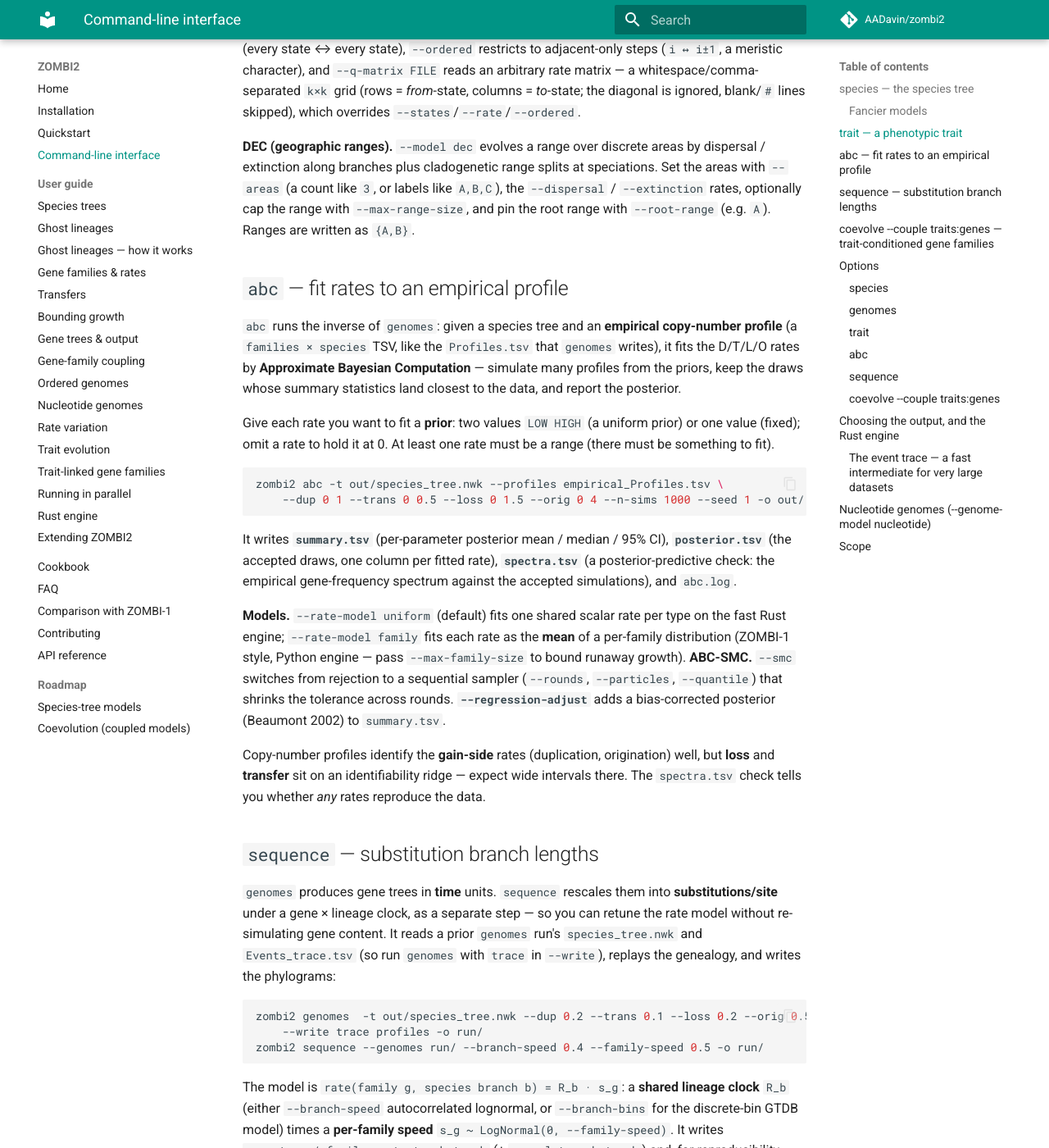
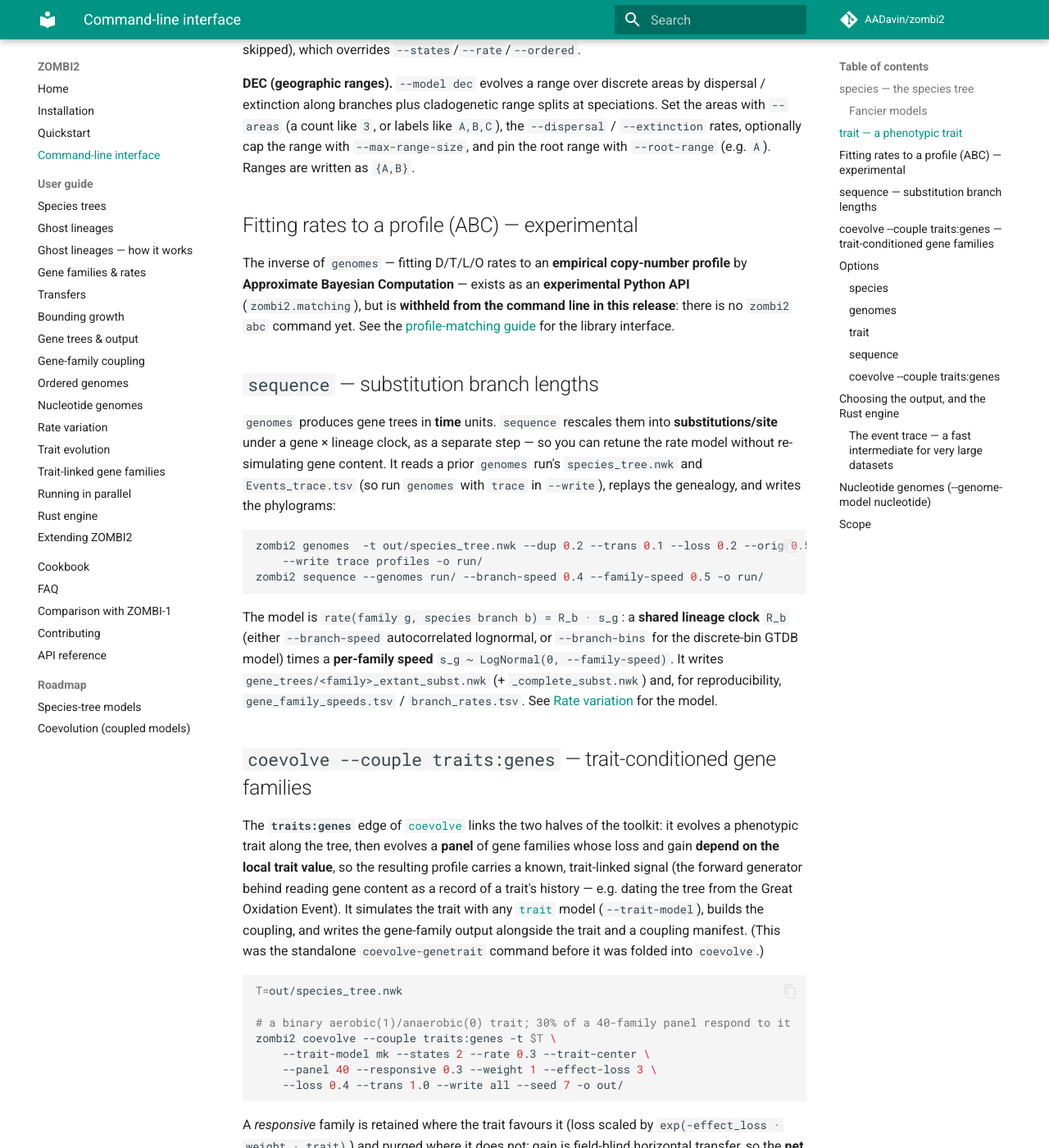
Before and after one commit to AADavin/zombi2, an MkDocs documentation site: the page built from docs/cli.md, in a window 1280 px wide and 1400 px high, scrolled down 3472 px. Shown: the whole window at 82% size. Built offline with MkDocs 1.6.1 and Material for MkDocs 9.7.7, drawn with Linux system fonts in a browser that asks for light colours; comment, search, counter and statistics services are not loaded; some of the changed text lies outside the part shown.

Commit message:
Fix publication-readiness quick wins: version, README example, install & abc docs
From the publication-readiness audit — docs/metadata accuracy only, no code changes:

- pyproject: bump 0.1.0.dev0 -> 0.2.0.dev0 to match zombi2/__init__.py and the CLI
  --version banner (they disagreed).
- README: the Python quickstart passed simulate_genomes(initial_size=...), which is
  not a valid kwarg and raised TypeError; the public parameter is initial_families.
- docs/installation.md: document the mandatory Rust/maturin build for the default
  genomes engine — the page previously said "numpy only", but the built-in gene-family
  model has no pure-Python fallback and errors without the compiled extension.
- docs/cli.md: remove the documented `zombi2 abc` command (deliberately unregistered in
  this release; the docs contradicted the CLI). Replaced with a short note pointing to
  the experimental zombi2.matching Python API; dropped the abc example and options table.

mkdocs build --strict passes.

Co-Authored-By: Claude Opus 4.8 <noreply@anthropic.com>

````diff
--- a/docs/cli.md
+++ b/docs/cli.md
@@ -2,7 +2,7 @@
 
 Installing the package puts a `zombi2` command on your PATH — a thin wrapper over the library.
 Everything starts from a species tree; you then evolve gene families and/or a phenotypic trait
-along it — or run the inverse, fitting rates to an empirical profile.
+along it.
 
 ```bash
 # 1. a species tree -> out/species_tree.nwk  (runs with defaults)
@@ -15,11 +15,7 @@ zombi2 genomes --tree out/species_tree.nwk \
 # 3. a phenotypic trait along that tree
 zombi2 trait --tree out/species_tree.nwk --model ou --alpha 2 --theta 5 --seed 1 -o out/
 
-# 4. fit gene-family rates to an empirical profile (ABC inference)
-zombi2 abc --tree out/species_tree.nwk --profiles empirical_Profiles.tsv \
-    --dup 0 1 --loss 0 1.5 --orig 0 4 --n-sims 1000 --seed 1 -o out/
-
-# 5. gene families whose loss/gain is conditioned on a trait
+# 4. gene families whose loss/gain is conditioned on a trait
 zombi2 coevolve --couple traits:genes --tree out/species_tree.nwk \
     --trait-model mk --states 2 --trait-center --responsive 0.3 --effect-loss 3 --seed 1 -o out/
 ```
@@ -174,36 +170,13 @@ extinction along branches plus cladogenetic range splits at speciations. Set the
 optionally cap the range with `--max-range-size`, and pin the root range with `--root-range`
 (e.g. `A`). Ranges are written as `{A,B}`.
 
-## `abc` — fit rates to an empirical profile
+## Fitting rates to a profile (ABC) — experimental
 
-`abc` runs the inverse of `genomes`: given a species tree and an **empirical copy-number profile**
-(a `families × species` TSV, like the `Profiles.tsv` that `genomes` writes), it fits the D/T/L/O
-rates by **Approximate Bayesian Computation** — simulate many profiles from the priors, keep the
-draws whose summary statistics land closest to the data, and report the posterior.
-
-Give each rate you want to fit a **prior**: two values `LOW HIGH` (a uniform prior) or one value
-(fixed); omit a rate to hold it at 0. At least one rate must be a range (there must be something
-to fit).
-
-```bash
-zombi2 abc -t out/species_tree.nwk --profiles empirical_Profiles.tsv \
-    --dup 0 1 --trans 0 0.5 --loss 0 1.5 --orig 0 4 --n-sims 1000 --seed 1 -o out/
-```
-
-It writes **`summary.tsv`** (per-parameter posterior mean / median / 95% CI), **`posterior.tsv`**
-(the accepted draws, one column per fitted rate), **`spectra.tsv`** (a posterior-predictive check:
-the empirical gene-frequency spectrum against the accepted simulations), and `abc.log`.
-
-**Models.** `--rate-model uniform` (default) fits one shared scalar rate per type on the fast Rust
-engine; `--rate-model family` fits each rate as the **mean** of a per-family distribution (ZOMBI-1
-style, Python engine — pass `--max-family-size` to bound runaway growth). **ABC-SMC.** `--smc`
-switches from rejection to a sequential sampler (`--rounds`, `--particles`, `--quantile`) that
-shrinks the tolerance across rounds. **`--regression-adjust`** adds a bias-corrected posterior
-(Beaumont 2002) to `summary.tsv`.
-
-Copy-number profiles identify the **gain-side** rates (duplication, origination) well, but **loss**
-and **transfer** sit on an identifiability ridge — expect wide intervals there. The `spectra.tsv`
-check tells you whether *any* rates reproduce the data.
+The inverse of `genomes` — fitting D/T/L/O rates to an **empirical copy-number profile** by
+**Approximate Bayesian Computation** — exists as an **experimental Python API**
+(`zombi2.matching`), but is **withheld from the command line in this release**: there is no
+`zombi2 abc` command yet. See the [profile-matching guide](guide/matching.md) for the library
+interface.
 
 ## `sequence` — substitution branch lengths
 
@@ -328,22 +301,6 @@ Substitution branch lengths (sequence evolution) are a **separate step** — run
 | `--thresholds` | comma-separated liability cut points [threshold] |
 | `--areas` `--dispersal` `--extinction` `--max-range-size` `--root-range` | DEC range-evolution parameters |
 | `--replicates` | simulate this many times → wide one-column-per-replicate table |
-| `--seed` / `-o` / `--out` | RNG seed / output directory (required) |
-
-### `abc`
-
-| Option | Meaning |
-| --- | --- |
-| `--tree` / `-t` | species tree the empirical data evolved along (required) |
-| `--profiles` | empirical copy-number profile TSV, `families × species` (required) |
-| `--dup` `--trans` `--loss` `--orig` | prior per rate: two values `LOW HIGH` (uniform) or one (fixed); omitted → held at 0 |
-| `--rate-model {uniform,family}` | `uniform` (default, Rust): shared scalar rates; `family` (Python): fit per-family rate means |
-| `--family-shape` | [family] Gamma shape for per-family dispersion (default `2.0`) |
-| `--n-sims` / `--accept` | [rejection] number of simulations (default `1000`) / accepted fraction (default `0.05`) |
-| `--processes` | [rejection] parallel worker processes (default: serial) |
-| `--smc` `--rounds` `--particles` `--quantile` | run ABC-SMC instead of rejection, with these controls |
-| `--regression-adjust` | also write the regression-adjusted posterior (Beaumont 2002) |
-| `--initial-families` / `--max-family-size` | families seeded per sim / growth cap (advised for `--rate-model family`) |
 | `--seed` / `-o` / `--out` | RNG seed / output directory (required) |
 
 ### `sequence`
--- a/pyproject.toml
+++ b/pyproject.toml
@@ -4,7 +4,7 @@ build-backend = "hatchling.build"
 
 [project]
 name = "zombi2"
-version = "0.1.0.dev0"
+version = "0.2.0.dev0"
 description = "A phylogenetic simulator of species trees and gene families"
 readme = "README.md"
 requires-python = ">=3.10"
````
Also changed, not shown: README.md (+1 -1 lines), docs/installation.md (+12 -3 lines).
